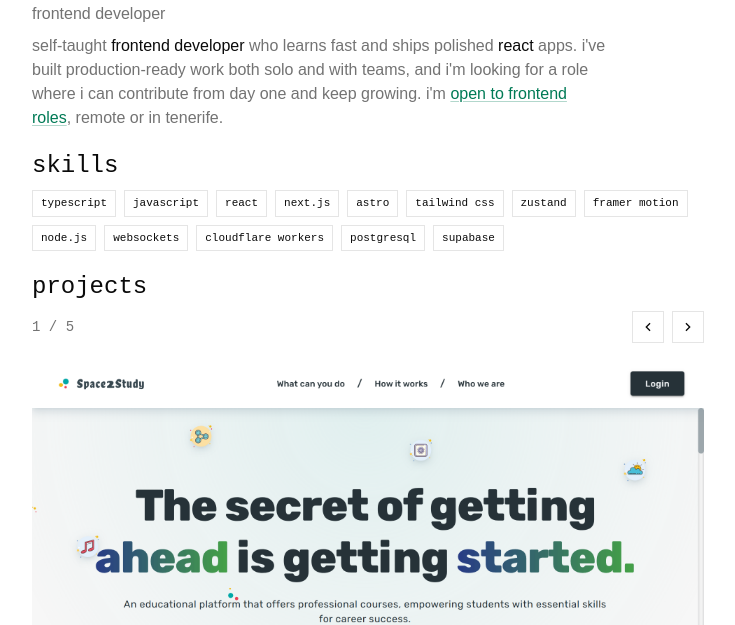
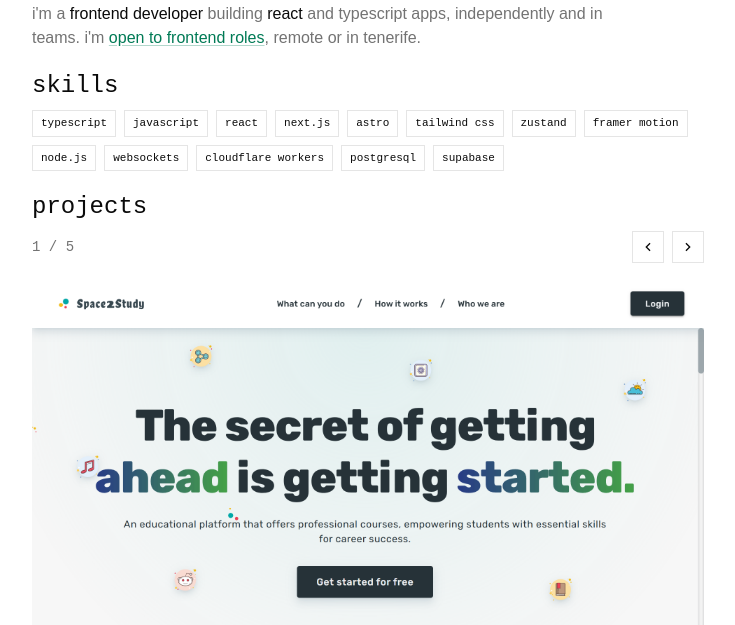
Before and after one commit to ImDarkly/portfolio, an Astro site in the folder web/: page / in a window 1280 px wide. Shown: the part 150-775 px from the top of the page, without its empty margins (272-1007 px from the left). Built offline with nearby package versions, Linux system fonts and the light colour scheme; Astro itself is replaced by a stand-in of ours.

Commit message:
feat(web): shorten hero bio

```diff
--- a/web/src/components/sections/Hero.astro
+++ b/web/src/components/sections/Hero.astro
@@ -7,19 +7,14 @@
   >
     Oleksandr Hryhorchuk
   </h1>
-  <p class="text-sm text-muted-foreground lowercase sm:text-base">
-    frontend developer
-  </p>
   <p
     class="max-w-prose font-sans text-sm leading-6 text-muted-foreground lowercase sm:text-base"
   >
-    self-taught{" "}
-    <strong class="font-medium text-foreground">frontend developer</strong> who
-    learns fast and ships polished{" "}
-    <strong class="font-medium text-foreground">React</strong> apps. i've built
-    production-ready work both solo and with teams, and i'm
-    looking for a role where i can contribute from day one and keep growing.
-    i'm{" "}
+    i'm a{" "}
+    <strong class="font-medium text-foreground">frontend developer</strong>{" "}
+    building{" "}
+    <strong class="font-medium text-foreground">React</strong> and typescript
+    apps, independently and in teams. i'm{" "}
     <a
       class="text-primary underline decoration-primary/30 underline-offset-2 transition-colors hover:decoration-primary"
       href="#contact">open to frontend roles</a
```
